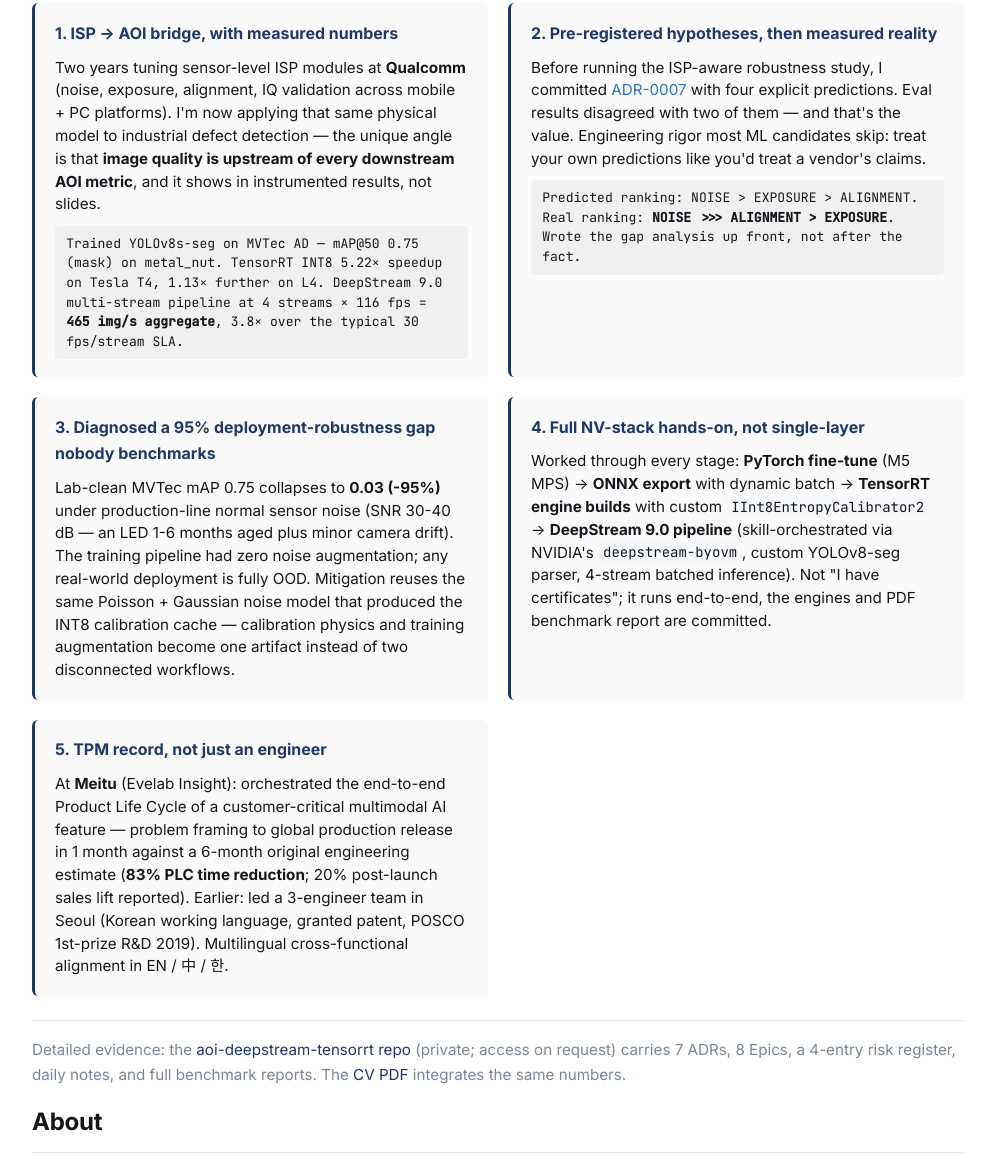
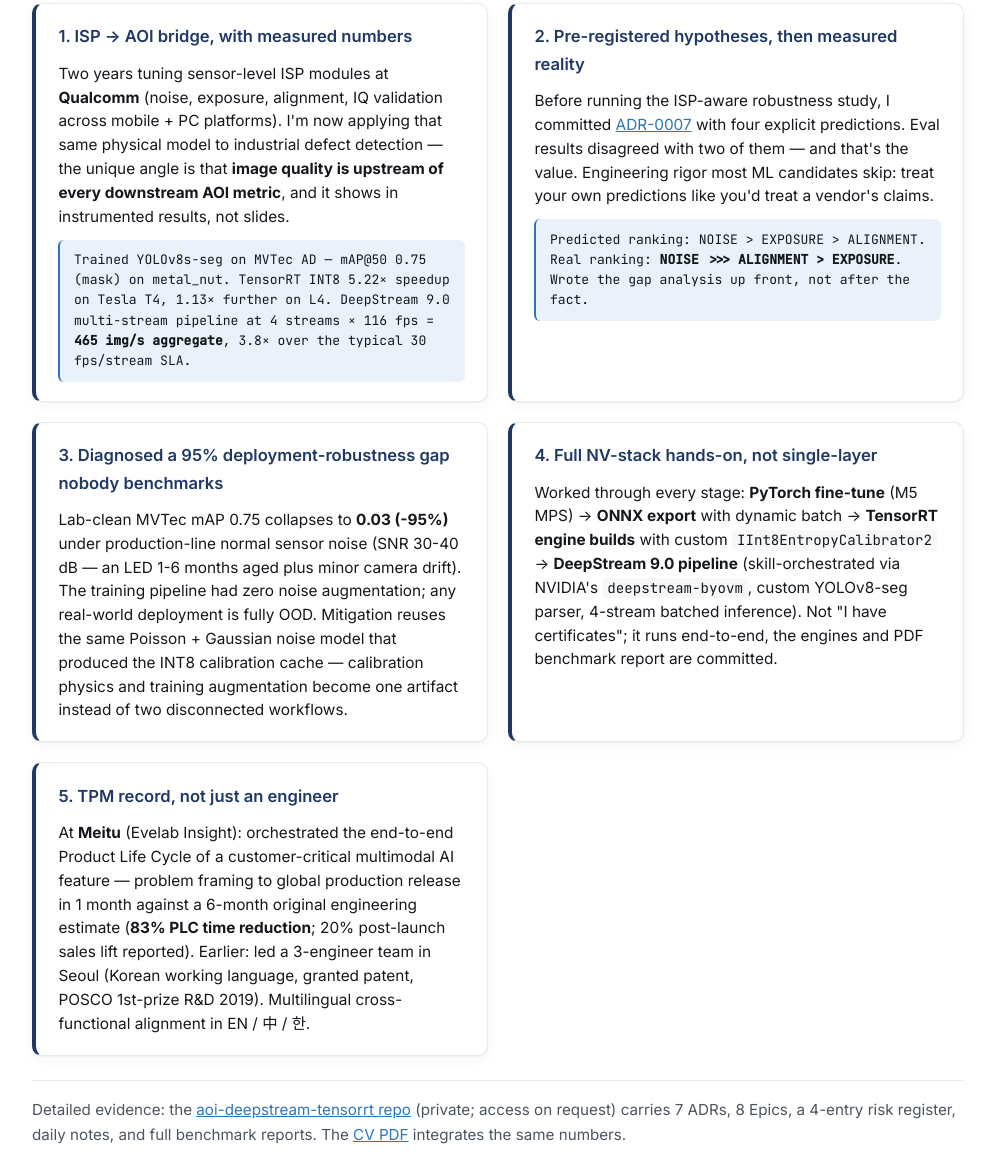
Before and after one commit to hsuani/hsuani.github.io, a plain HTML site: page index.html in a window 1280 px wide. Shown: the part 725-1881 px from the top of the page, without its empty margins (142-1137 px from the left). Drawn offline with Linux system fonts and the light colour scheme.

Commit message:
Why-section CSS: fix contrast (proper var names + bg-card + box-shadow)
Original CSS used non-existent var names (--card-bg, --text-2) which fell back
to extremely light defaults (#fafafa bg / #555 text) → bad contrast. Switched
to actual site vars:
- background: var(--bg-card) (proper card surface, supports dark mode)
- text: var(--text) (full contrast)
- why-numbers bg: var(--primary-soft) with accent left-border (was rgba 4% which was barely visible)
- borders: var(--border) (consistent with rest of site)
- box-shadow: var(--shadow) (lifts cards above background)
- links: var(--accent) with underline

Lede / cta text upgraded to var(--text-soft) (was --muted, too dim).

```diff
--- a/style.css
+++ b/style.css
@@ -408,7 +408,7 @@
 /* WHY ME section */
 #why .lede {
   font-size: 1.05em;
-  color: var(--text-2, #555);
+  color: var(--text);
   margin-bottom: 1.5rem;
 }
 
@@ -420,45 +420,58 @@
 }
 
 .why-card {
-  background: var(--card-bg, #fafafa);
-  border-left: 3px solid var(--primary);
-  padding: 1.1rem 1.25rem;
-  border-radius: 6px;
-  font-size: 0.95em;
+  background: var(--bg-card);
+  border: 1px solid var(--border);
+  border-left: 4px solid var(--primary);
+  padding: 1.2rem 1.4rem;
+  border-radius: var(--radius);
+  font-size: 0.96em;
+  color: var(--text);
+  box-shadow: var(--shadow);
 }
 
 .why-card h3 {
-  margin: 0 0 0.6rem 0;
-  font-size: 1.05em;
+  margin: 0 0 0.7rem 0;
+  font-size: 1.08em;
   color: var(--primary);
+  font-weight: 600;
 }
 
 .why-card p {
-  margin: 0 0 0.6rem 0;
-  line-height: 1.5;
+  margin: 0 0 0.7rem 0;
+  line-height: 1.55;
+  color: var(--text);
 }
 
 .why-card p:last-child {
   margin-bottom: 0;
 }
 
+.why-card a {
+  color: var(--accent);
+  text-decoration: underline;
+}
+
 .why-numbers {
   font-family: "JetBrains Mono", ui-monospace, monospace;
-  font-size: 0.86em;
-  background: rgba(0, 0, 0, 0.04);
-  padding: 0.5rem 0.7rem;
-  border-radius: 4px;
-  line-height: 1.5;
+  font-size: 0.85em;
+  background: var(--primary-soft);
+  color: var(--text);
+  padding: 0.65rem 0.85rem;
+  border-radius: 6px;
+  line-height: 1.55;
+  border-left: 2px solid var(--accent);
 }
 
 .why-cta {
   margin-top: 1.5rem;
   padding-top: 1rem;
-  border-top: 1px solid var(--border, #e5e5e5);
+  border-top: 1px solid var(--border);
   font-size: 0.95em;
-  color: var(--muted);
+  color: var(--text-soft);
 }
 
 .why-cta a {
-  color: var(--primary);
+  color: var(--accent);
+  text-decoration: underline;
 }
```
